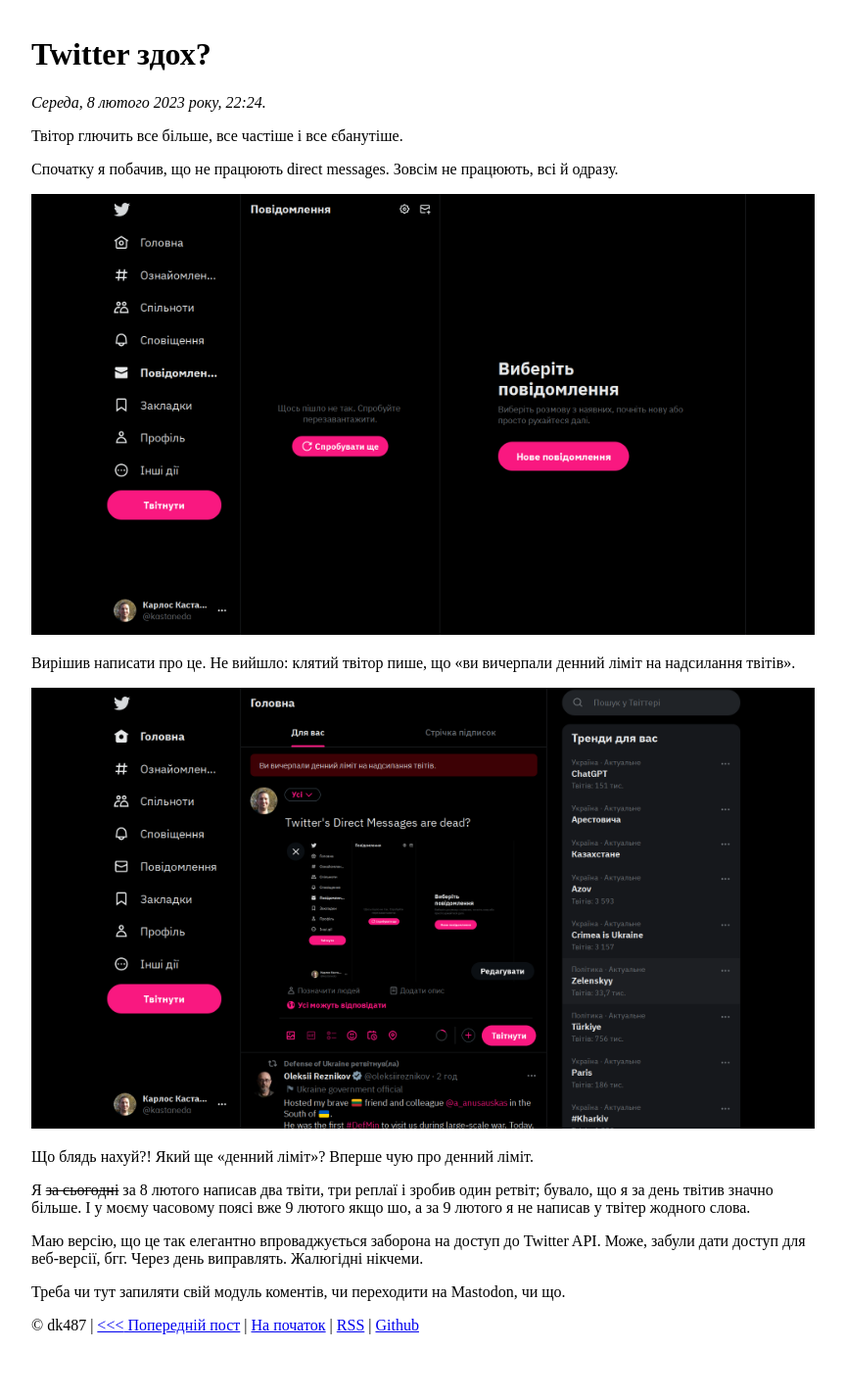
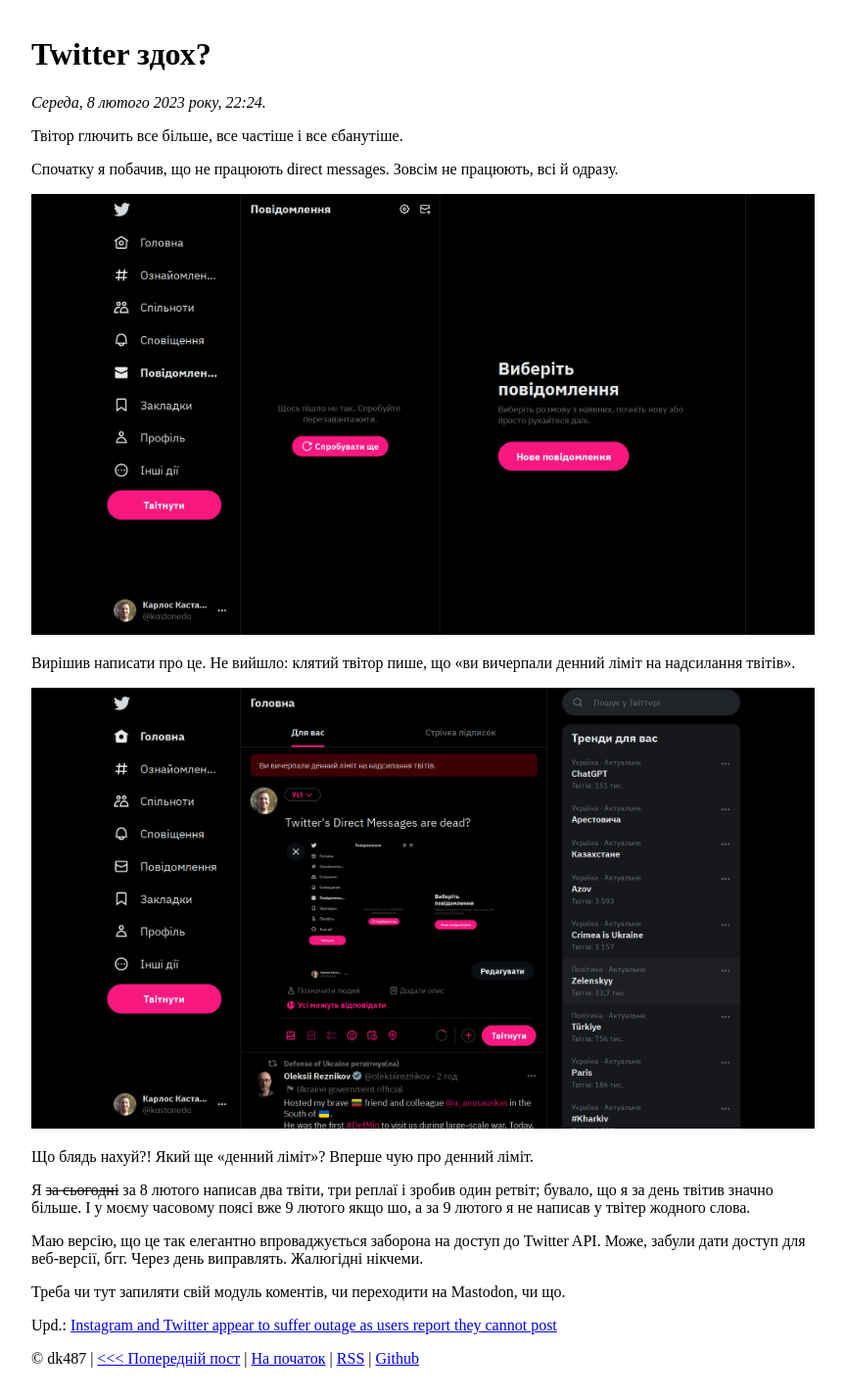
Before and after one commit to dk487/test.de.co.ua, a Jekyll site: the page built from _posts/2023/2023-02-09-twitter-dead.md, in a window 1280 px wide. Shown: the whole page at 98% size, without its empty margins (208-1071 px from the left). Built offline with Jekyll 4.4.1, drawn with Linux system fonts in a browser that asks for light colours; before the commit the page ends 1394 px from its top, so only the background shows below that.

Commit message:
Post update

```diff
--- a/_posts/2023/2023-02-09-twitter-dead.md
+++ b/_posts/2023/2023-02-09-twitter-dead.md
@@ -20,3 +21,7 @@
 Маю версію, що це так елегантно впроваджується заборона на доступ до Twitter API. Може, забули дати доступ для веб-версії, бгг. Через день виправлять. Жалюгідні нікчеми.
 
 Треба чи тут запиляти свій модуль коментів, чи переходити на Mastodon, чи що.
+
+Upd.: [Instagram and Twitter appear to suffer outage as users report they cannot post][1]
+
+[1]: https://news.yahoo.com/instagram-twitter-appear-suffer-outage-220102054.html
```
Also changed, not shown: other parts of _posts/2023/2023-02-09-twitter-dead.md (+1 -0 lines).
